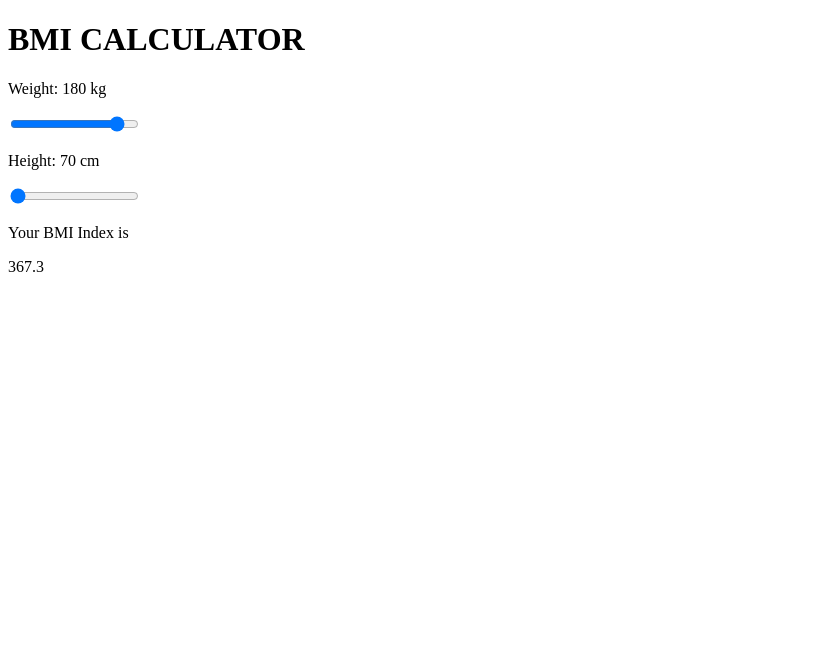
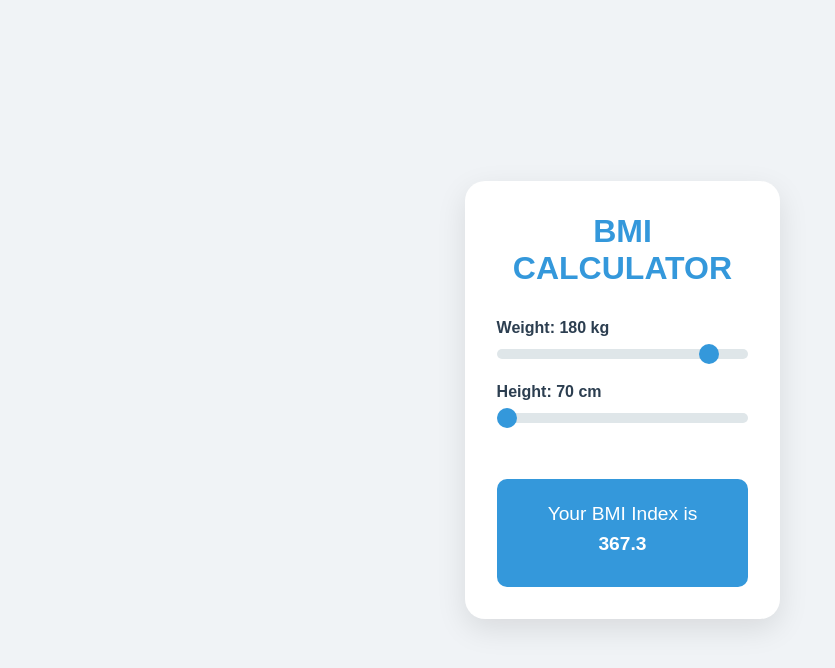
Before and after one commit to sh1vendra/bmi_calculator, a React (Create React App) app: page / in a window 1280 px wide. Shown: the top 668 px of the page, without its empty margins (0-835 px from the left). Built offline with nearby package versions, Linux system fonts and the light colour scheme.

Commit message:
Add CSS styles

```diff
--- a/src/App.css
+++ b/src/App.css
@@ -0,0 +1,116 @@
+:root {
+  --primary-color: #3498db;
+  --secondary-color: #2ecc71;
+  --background-color: #f0f3f6;
+  --text-color: #2c3e50;
+  --slider-thumb-size: 20px;
+}
+
+* {
+  box-sizing: border-box;
+  margin: 0;
+  padding: 0;
+}
+
+body {
+  font-family: 'Arial', sans-serif;
+  background-color: var(--background-color);
+  color: var(--text-color);
+  display: flex;
+  justify-content: center;
+  align-items: center;
+  min-height: 100vh;
+}
+
+main {
+  background-color: white;
+  border-radius: 20px;
+  box-shadow: 0 10px 30px rgba(0, 0, 0, 0.1);
+  padding: 2rem;
+  width: 90%;
+  max-width: 500px;
+  transition: transform 0.3s ease;
+}
+
+main:hover {
+  transform: translateY(-5px);
+}
+
+h1 {
+  text-align: center;
+  color: var(--primary-color);
+  margin-bottom: 2rem;
+  font-size: 2rem;
+}
+
+.input-section {
+  margin-bottom: 2rem;
+}
+
+.slider-output {
+  display: flex;
+  justify-content: space-between;
+  align-items: center;
+  margin-bottom: 0.5rem;
+  font-weight: bold;
+}
+
+.input-slider {
+  width: 100%;
+  -webkit-appearance: none;
+  appearance: none;
+  height: 10px;
+  background: #dfe6e9;
+  outline: none;
+  border-radius: 5px;
+  margin-bottom: 1.5rem;
+}
+
+.input-slider::-webkit-slider-thumb {
+  -webkit-appearance: none;
+  appearance: none;
+  width: var(--slider-thumb-size);
+  height: var(--slider-thumb-size);
+  background: var(--primary-color);
+  cursor: pointer;
+  border-radius: 50%;
+  transition:  0.3s ease, transform 0.1s ease;
+}
+
+.input-slider::-moz-range-thumb {
+  width: var(--slider-thumb-size);
+  height: var(--slider-thumb-size);
+  background: var(--primary-color);
+  cursor: pointer;
+  border-radius: 50%;
+  transition:  0.3s ease, transform 0.1s ease;
+}
+
+.input-slider:hover::-webkit-slider-thumb,
+.input-slider:hover::-moz-range-thumb {
+  background: var(--secondary-color);
+  transform: scale(1.1);
+}
+
+.output-section {
+  text-align: center;
+  background-color: var(--primary-color);
+  color: white;
+  padding: 1.5rem;
+  border-radius: 10px;
+  transition: background-color 0.3s ease;
+}
+
+.output-section:hover {
+  background-color: var(--secondary-color);
+}
+
+.output-section p {
+  margin-bottom: 0.5rem;
+  font-size: 1.2rem;
+}
+
+.output {
+  font-size: 3rem;
+  font-weight: bold;
+}
```
